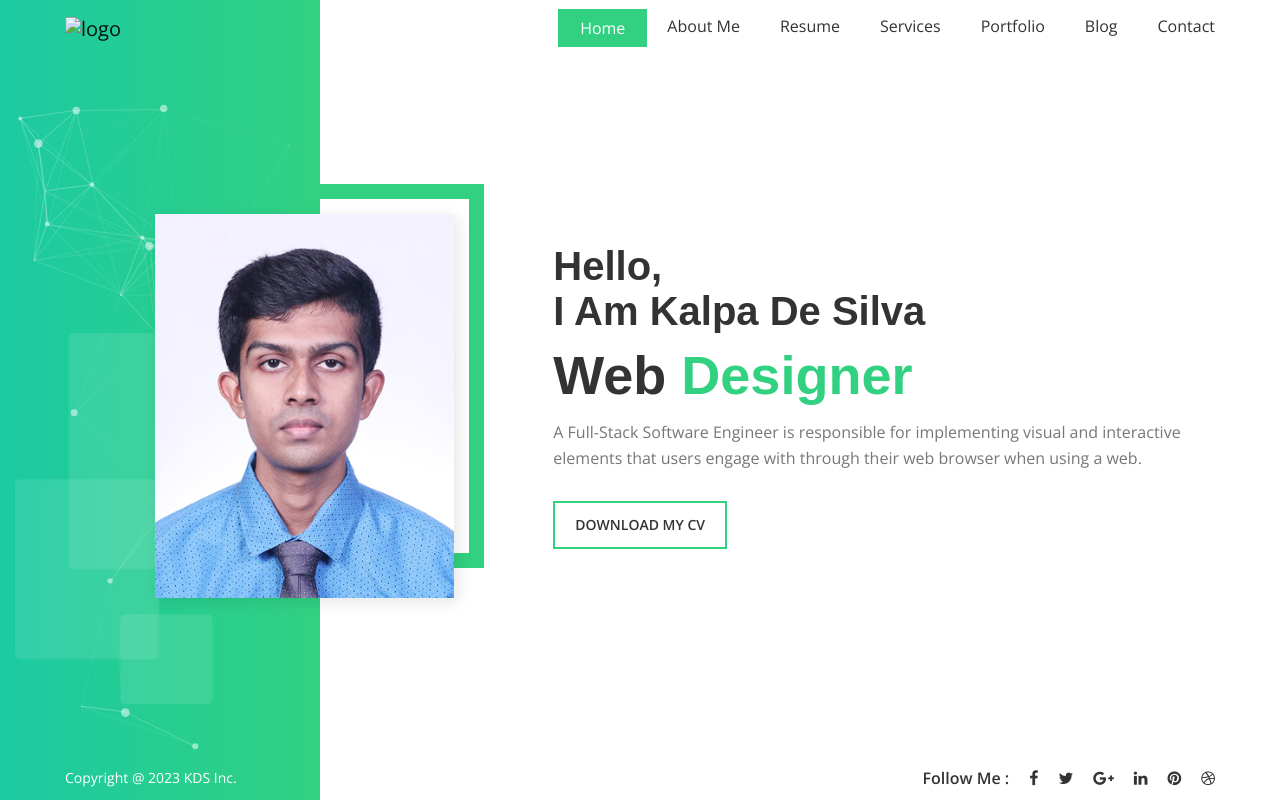
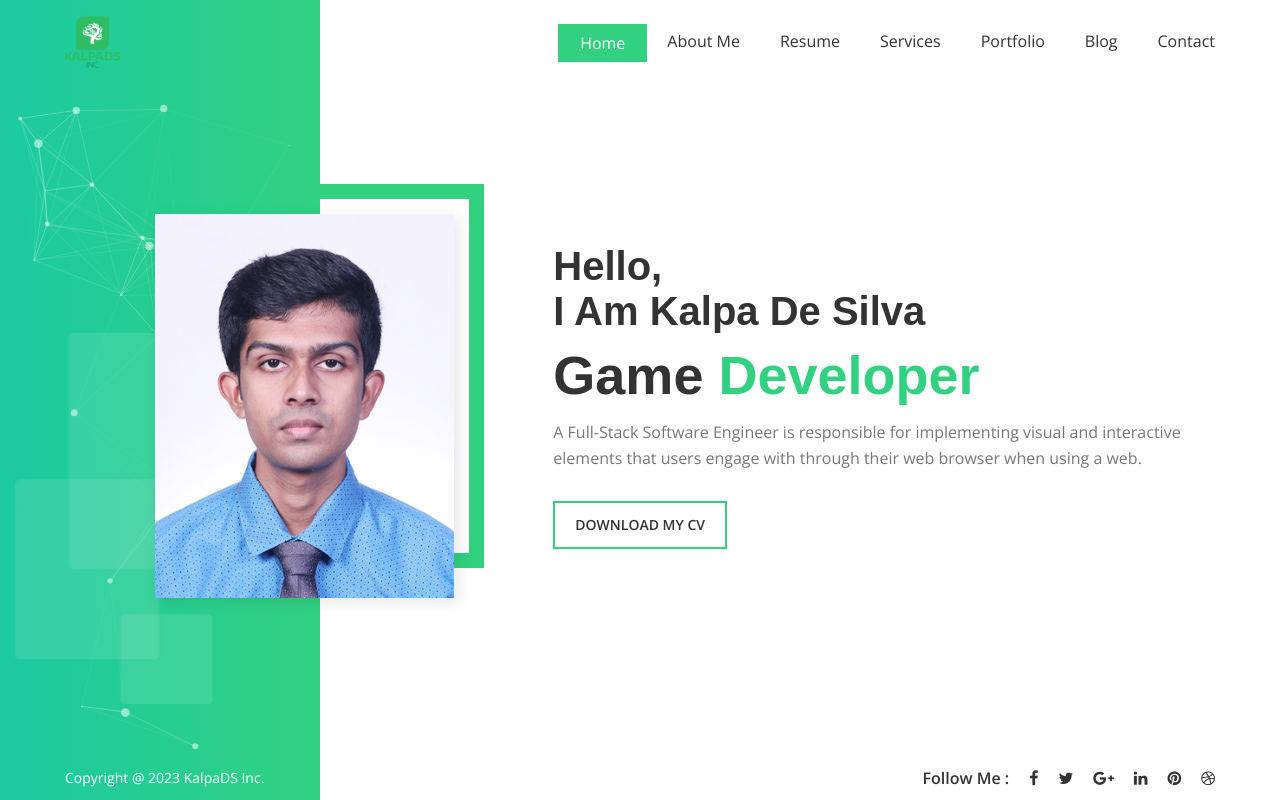
Before and after one commit to KalpaDS/My-Resume-HTML, a plain HTML site: page index.html in a window 1280 px wide. Drawn offline with nearby package versions, Linux system fonts and the light colour scheme; files whose address does not match are found by name.

Commit message:
#Finalize Home Content

```diff
--- a/index.html
+++ b/index.html
@@ -1,17 +1,15 @@
 <!DOCTYPE html>
 <html lang="en">
-
 <head>
     <meta charset="utf-8">
     <meta content="HTML5 Template" name="keywords"/>
-    <meta content="Profyl - Personal Vcard Resume HTML Template" name="description"/>
-    <meta content="iqonicthemes.in" name="author"/>
+    <meta content="KalpaDS Inc - My Resume HTML Template" name="description"/>
     <meta content="width=device-width, initial-scale=1, maximum-scale=1" name="viewport"/>
 
-    <title>Profyl - Personal Vcard Resume HTML Template</title>
+    <title>KalpaDS Inc - My Resume HTML Template</title>
 
     <!-- Favicon -->
-    <link href="assests/images/logo.ico" rel="shortcut icon"/>
+    <link href="assests/images/icon.png" rel="shortcut icon"/>
 
     <!-- Google Fonts -->
     <link href="https://fonts.googleapis.com/css?family=Open+Sans:400,600&amp;Raleway:400,500,600,700,800"
@@ -53,7 +51,7 @@
             <nav class="navbar fixed-top navbar-expand-lg navbar-light white-bg">
                 <div class="col-md-3 purple-bg">
                     <a class="navbar-brand" href="index.html"><img alt="logo" class="img-fluid"
-                                                                   src="#"></a>
+                                                                   src="assests/images/logo.png"></a>
                 </div>
                 <div class="col-md-9">
                     <button aria-controls="navbarSupportedContent" aria-expanded="false" aria-label="Toggle navigation"
@@ -131,7 +129,6 @@
             </div>
         </div>
     </section>
-
 </div>
 
 <footer>
@@ -139,7 +136,7 @@
         <div class="row">
             <div class="col-md-3 purple-bg">
                 <div class="footer-copyright text-white">Copyright @ <span id="copyright"> <script>document.getElementById('copyright').appendChild(document.createTextNode(new Date().getFullYear()))</script></span>
-                    <a class="text-white" href="#">KDS Inc.</a></div>
+                    <a class="text-white" href="#">KalpaDS Inc.</a></div>
             </div>
             <div class="col-md-9">
                 <ul class="follow-us pull-right">
--- a/js/custom.js
+++ b/js/custom.js
@@ -90,7 +90,7 @@ $(document).ready(function () {
 
     var win = $(window),
         foo = $('#typer');
-    foo.typer(['<h1><span class="iq-font-purple">Web</span> Developer</h1>', '<h1>Web <span class="iq-font-purple">Designer</span></h1>', '<h1><span class="iq-font-purple">Frontend</span> Developer</h1>']);
+    foo.typer(['<h1><span class="iq-font-purple">FullStack</span> Developer</h1>', '<h1>Game <span class="iq-font-purple">Developer</span></h1>', '<h1><span class="iq-font-purple">Frontend</span> Developer</h1>']);
 
 
     $('.owl-carousel').each(function () {
```
Also changed, not shown: assests/images/icon.png (added), assests/images/logo.png (added).
